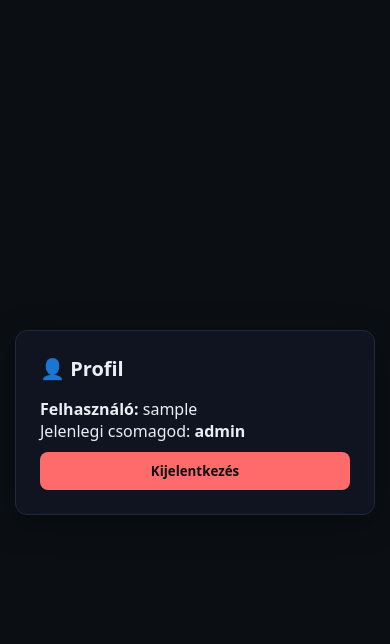
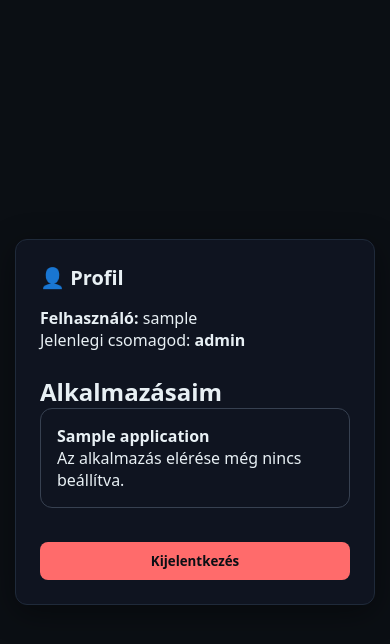
Before and after one commit to SandorSeres/secure_login, a Python web app: template api/app/templates/profile.html in a window 390 px wide. Shown: the top 644 px of the page. Run offline with Jinja, Linux system fonts and the light colour scheme; the template is opened without the code that fills it: most values are stand-ins (such as "Sample title", 1, 10 or a date in 2020).

Commit message:
Render responsive authorized application cards with existing launch route on profile

```diff
--- a/api/app/templates/profile.html
+++ b/api/app/templates/profile.html
@@ -3,6 +3,27 @@
 <h1 class="title">👤 Profil</h1>
 <p><strong>Felhasználó:</strong> {{ username }}</p>
 <p>Jelenlegi csomagod: <strong>{{ account_level }}</strong></p>
+<section aria-labelledby="my-applications-title" style="margin:1.5rem 0;">
+  <h2 id="my-applications-title">Alkalmazásaim</h2>
+  {% if applications %}
+  <ul style="list-style:none;padding:0;display:grid;grid-template-columns:repeat(auto-fit,minmax(min(100%,240px),1fr));gap:0.75rem;">
+    {% for application in applications %}
+    <li style="padding:1rem;border:1px solid #374151;border-radius:0.75rem;min-width:0;overflow-wrap:anywhere;">
+      <strong>{{ application.name }}</strong>
+      {% if application.launchable %}
+      <div style="margin-top:0.75rem;">
+        <a class="btn" href="/applications/{{ application.id }}/launch">Megnyitás</a>
+      </div>
+      {% else %}
+      <p>Az alkalmazás elérése még nincs beállítva.</p>
+      {% endif %}
+    </li>
+    {% endfor %}
+  </ul>
+  {% else %}
+  <p>Jelenleg nincs hozzád rendelt alkalmazás.</p>
+  {% endif %}
+</section>
 <form method="post" action="/auth/logout">
   <input type="hidden" name="csrf_token" value="{{ csrf_token }}">
   <button class="btn danger" type="submit">Kijelentkezés</button>
```
